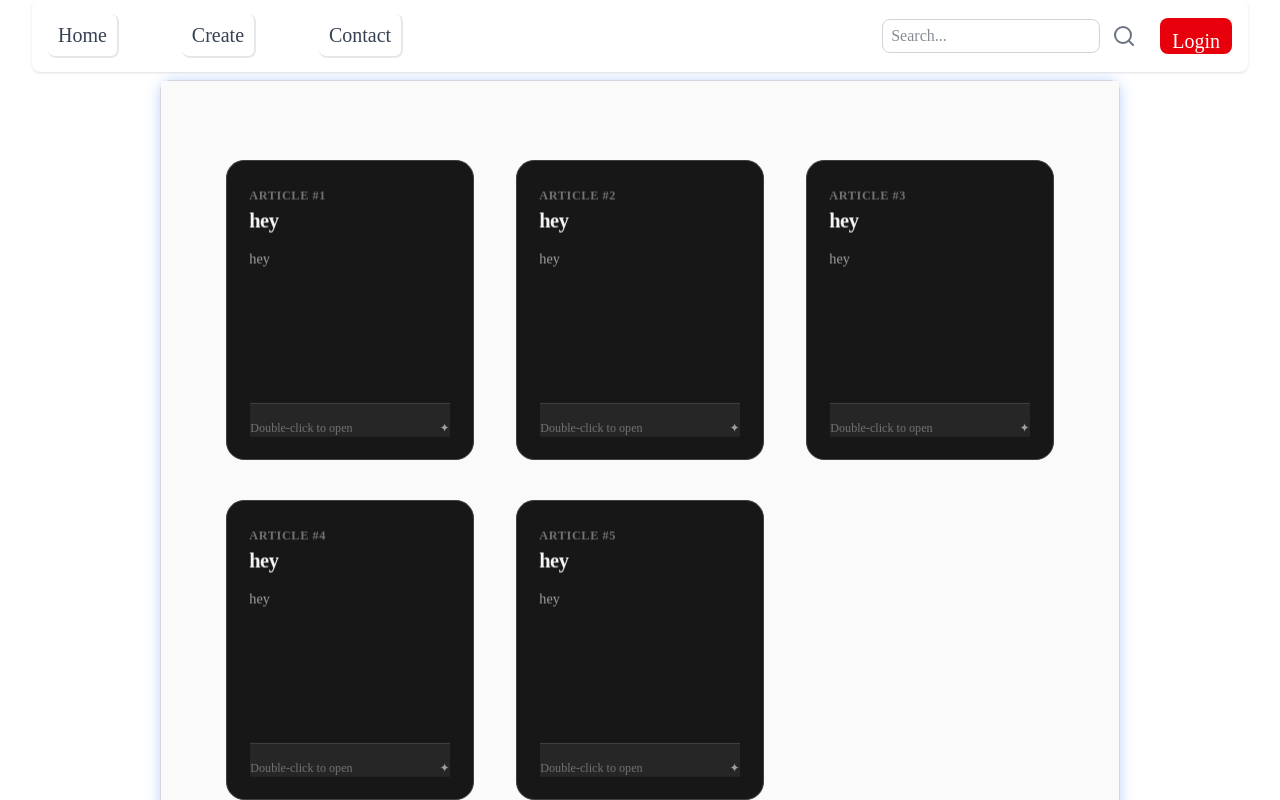
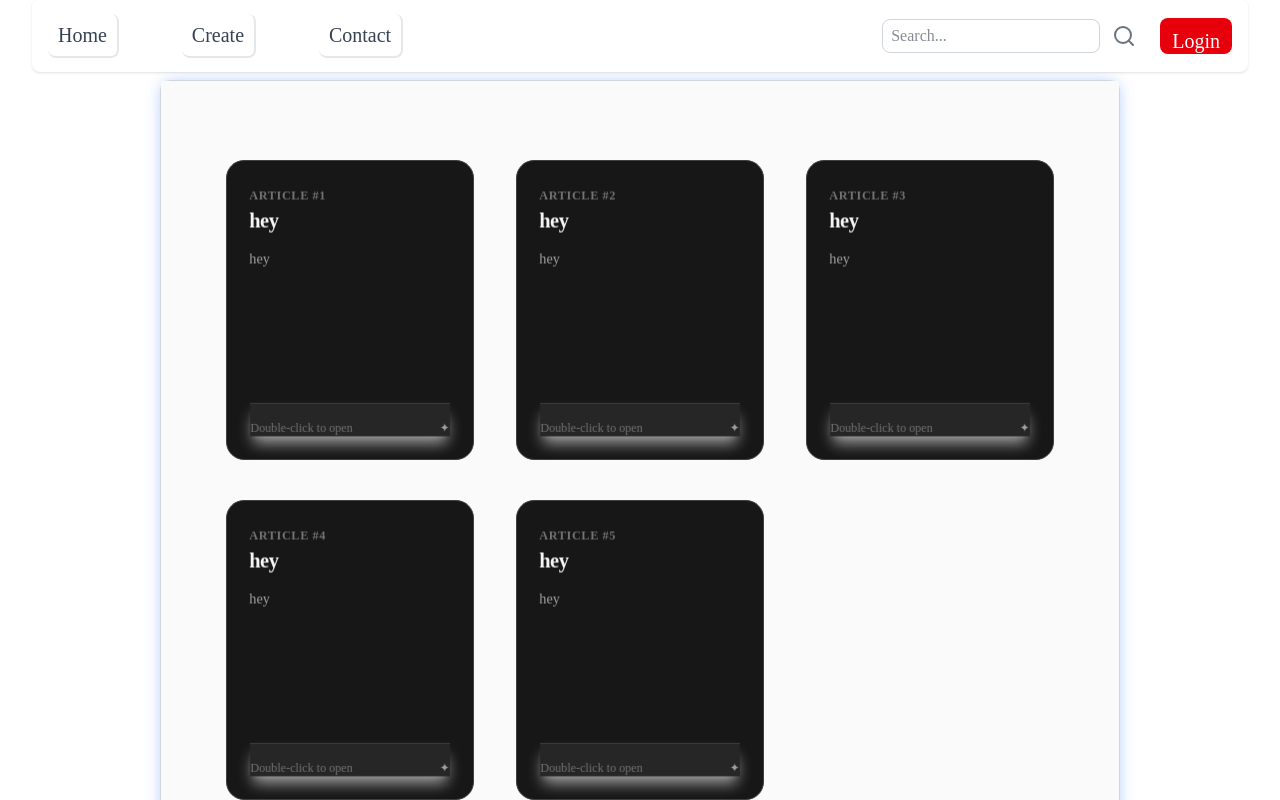
Before and after one commit to PREPMND/BlogMait, a Next.js app: page / in a window 1280 px wide. Shown: the top 800 px of the page. Built offline with nearby package versions, Linux system fonts and the light colour scheme.

Commit message:
Aug 7, 2026, 8:36 AM

```diff
--- a/components/ui/card-tactical.tsx
+++ b/components/ui/card-tactical.tsx
@@ -100,7 +100,7 @@ export default function Perfect3DTiltCard({ id, title, description, slug }: Blog
                 </div>
 
                 <div
-                    className="pt-4 border-t bg-neutral-800 shadown border-neutral-700 flex items-center justify-between text-xs text-neutral-500 pointer-events-none"
+                    className="pt-4 border-t bg-neutral-800 shadow-neutral-400 shadow-lg border-neutral-700 flex items-center justify-between text-xs text-neutral-500 pointer-events-none"
                     style={{ transform: "translateZ(10px)" }}
                 >
                     <span>Double-click to open</span>
```
